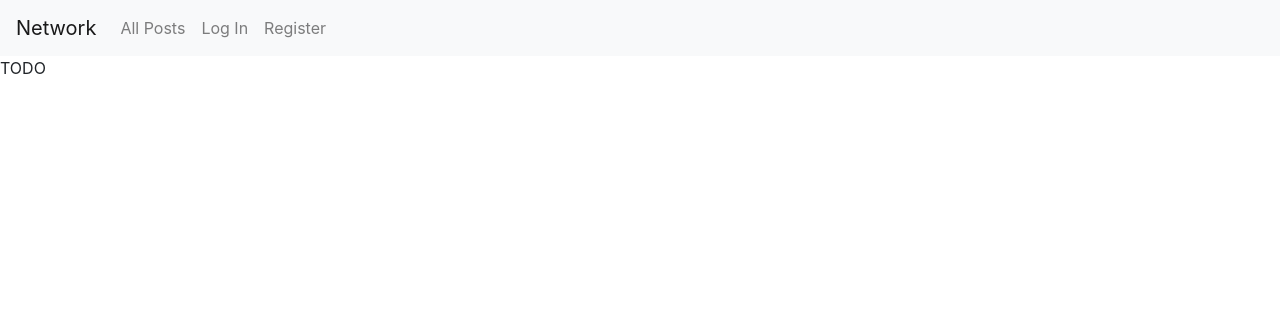
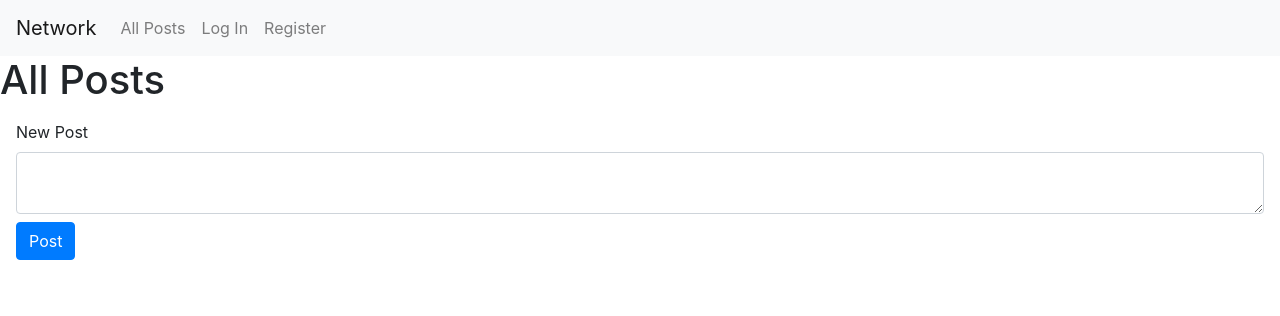
Before and after one commit to djmiller1008/Network, a Django app: page / in a window 1280 px wide. Shown: the top 316 px of the page. Run offline with Django 3.2, Linux system fonts and the light colour scheme; data that the repository does not hold is empty; some libraries are stand-ins or nearby versions.

Commit message:
Add template for index

```diff
--- a/network/templates/network/index.html
+++ b/network/templates/network/index.html
@@ -1,5 +1,26 @@
 {% extends "network/layout.html" %}
 
 {% block body %}
-    TODO
+    <div id="all-posts">
+        <h1>All Posts</h1>
+        <div class="content-container">
+            <form class="form-group" action="{% url 'index' %}" method="post">
+                {% csrf_token %}
+                <label>New Post</label>
+                <textarea name="post-content" class="form-control"></textarea>
+                <input type="submit" class="btn btn-primary button-space" value="Post">
+            </form>
+            <div class="all-posts-container">
+                {% for post in posts %}
+                    <div class="single-post">
+                        <span class="username-display">{{ post.user }}</span>
+                        <section class="post-content-display">{{ post.content }}</section>
+                        <span class="timestamp-display">{{ post.timestamp }}</span>
+                    </div>
+                {% endfor %}
+
+            </div>
+        </div>
+
+    </div>
 {% endblock %}
```
